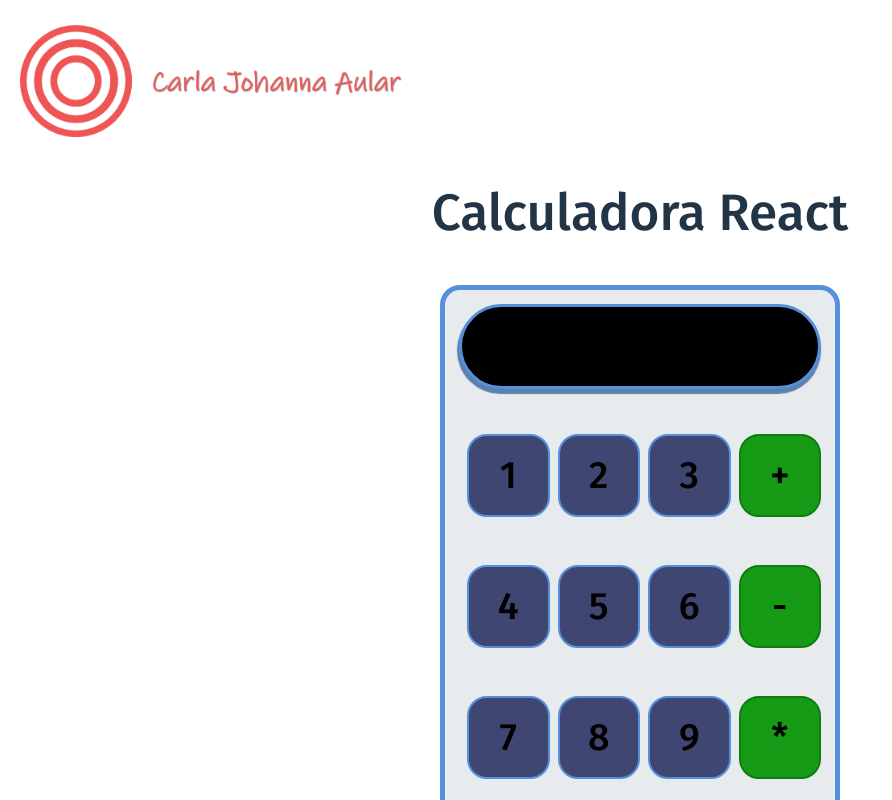
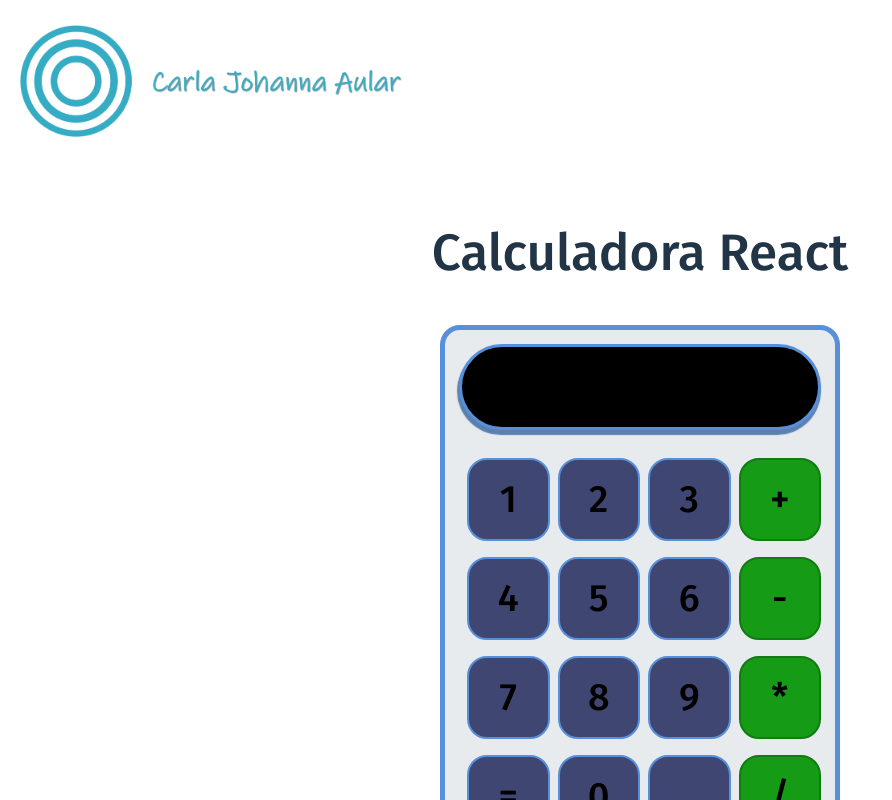
Before and after one commit to CarlaJoha/calculadoraReact, a React (Vite) app in the folder calculadora-react-vite/: page / in a window 1280 px wide. Shown: the top 800 px of the page, without its empty margins (0-892 px from the left). Built offline with nearby package versions, Linux system fonts and the light colour scheme; a web font is replaced by a local one.

Commit message:
casi lista

```diff
--- a/calculadora-react-vite/src/App.css
+++ b/calculadora-react-vite/src/App.css
@@ -12,6 +12,7 @@
   flex-wrap: wrap;
   justify-content: center;
   align-items: center;
+
 }
 
 .logo-contenedor{
@@ -29,15 +30,17 @@
 
 h1{
   display: flex;
+  flex-direction: column;
+ margin-top: 40px;
   height: 18vh;
   flex-wrap: wrap;
   justify-content: center;
   align-items: center;
-  font-size: 1.2em;
+  font-size: 100px;
 }
 .contenedor-calculadora {
   width: 400px;
-  height: 100vh;
+  height: 630px;
   padding: 14px;
   background-color: rgba(222, 227, 231, 0.692);
   border-radius: 20px;
--- a/calculadora-react-vite/src/App.jsx
+++ b/calculadora-react-vite/src/App.jsx
@@ -1,5 +1,5 @@
 import { useState } from "react";
-import logo from "./assets/logo5.png";
+import logo from "./assets/logo2.png";
 import "./App.css";
 import Boton from "./components/Boton/Boton"
 import Pantalla from "./components/Pantalla/Pantalla";
@@ -47,7 +47,7 @@ function App() {
         <Boton handleInput={addInput} >7</Boton>
         <Boton handleInput={addInput} >8</Boton>
         <Boton handleInput={addInput} >9</Boton>
-        <Boton>*</Boton>
+        <Boton handleInput={addInput} >*</Boton>
         </div>
         <div className="fila" >
         <Boton handleInput={result} >=</Boton>
--- a/calculadora-react-vite/src/components/Pantalla/Pantalla.css
+++ b/calculadora-react-vite/src/components/Pantalla/Pantalla.css
@@ -1,12 +1,12 @@
 .input{
-    height: 400px;
+    height: 600px;
     border-radius: 50px;
     margin-bottom: 20px;
     display: flex;
     justify-content: flex-end;
     align-items: center;
     font-weight: bold;
-    font-size: 30px;
+    font-size: 1.5em;
     font-family: 'Electrolize', sans-serif;
     color: white;
     padding: 11px 30px 11px 11px;
```
Also changed, not shown: calculadora-react-vite/src/assets/logo2.png (added), calculadora-react-vite/src/assets/logo3.png (added).
